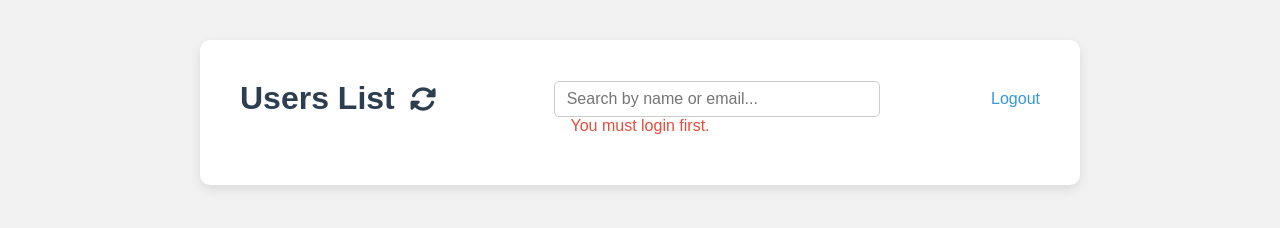
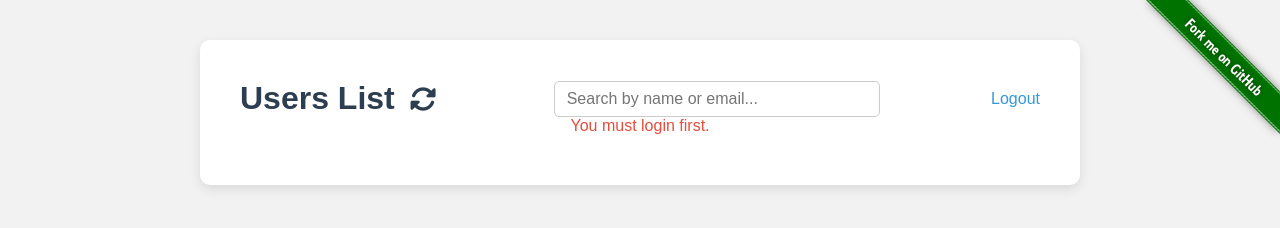
Before and after one commit to Srinivasaimandi/express-api-demo, a website: page public/usersPage.html in a window 1280 px wide. Drawn offline with Linux system fonts and the light colour scheme.

Commit message:
Update usersPage.html

```diff
--- a/public/usersPage.html
+++ b/public/usersPage.html
@@ -9,6 +9,10 @@
 </head>
 
 <body>
+  <a href="https://github.com/Srinivasaimandi/express-api-demo">
+    <img style="position: absolute; top: 0; right: 0; border: 0;" src="./images/forkme_right_green_007200.png"
+      alt="Fork me on GitHub">
+  </a>
   <div class="container">
     <div class="header-row">
       <h1>Users List <button id="refresh-btn" title="Refresh users"
```
